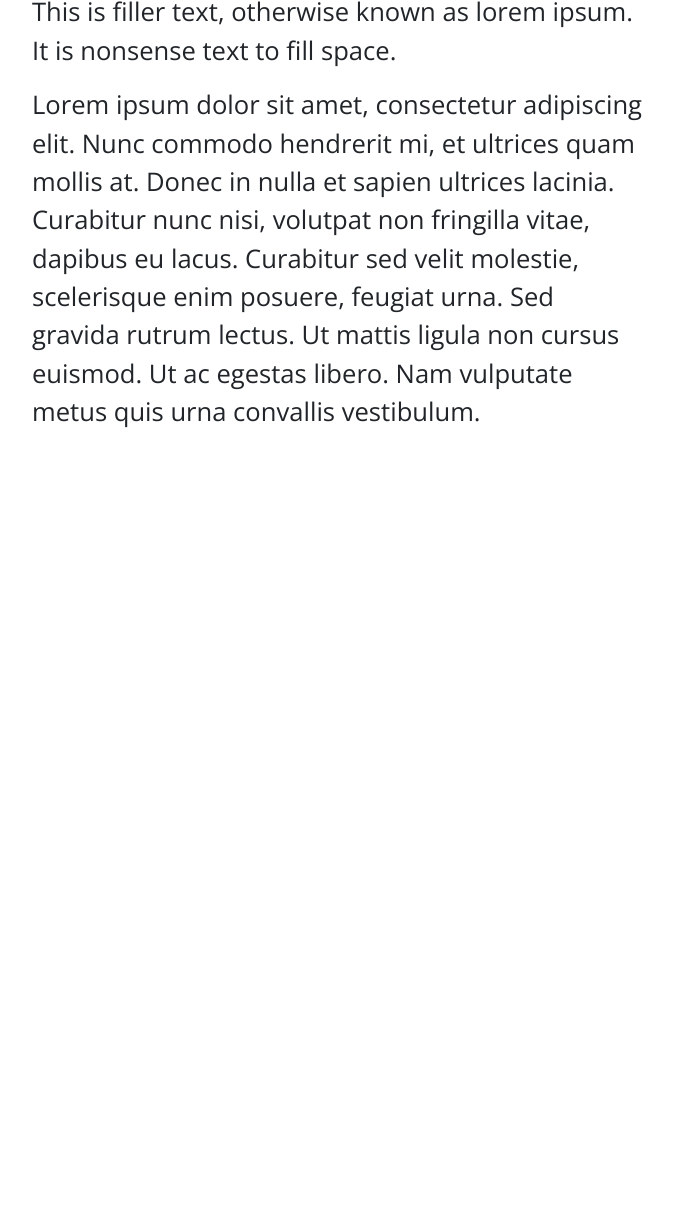
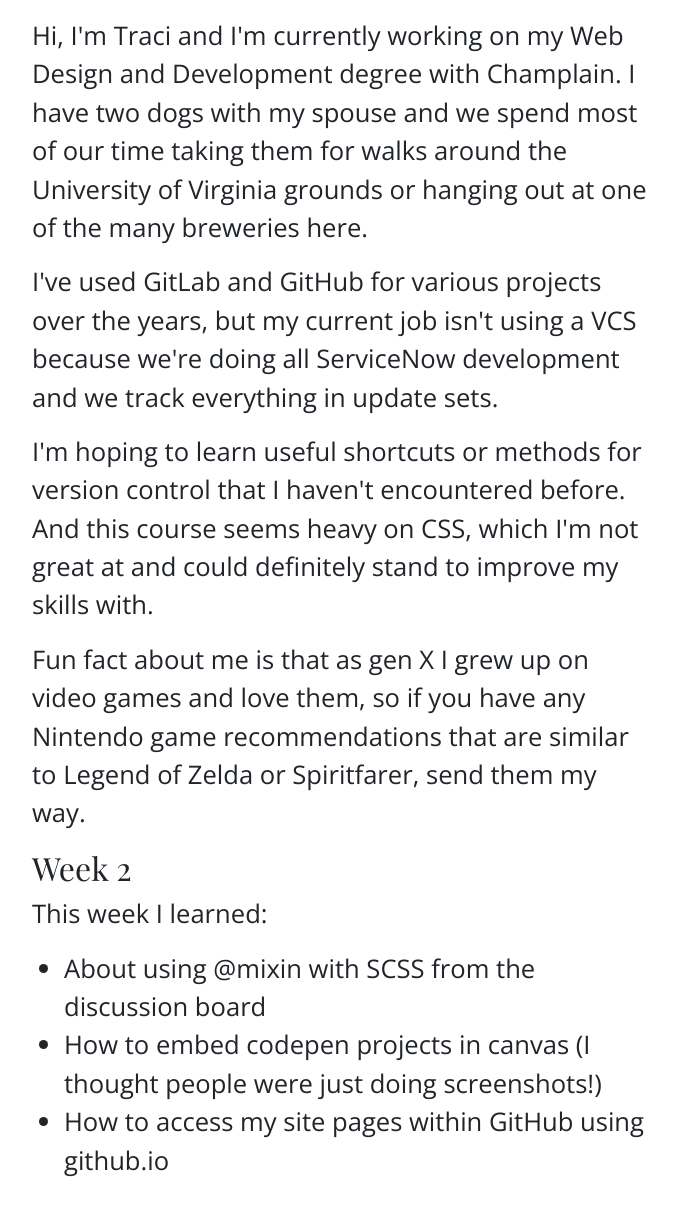
Before and after one commit to traci-walker-champlain/traci-walker-champlain.github.io, a plain HTML site: page index.html in a window 1280 px wide. Shown: the part 316-1532 px from the top of the page, without its empty margins (300-977 px from the left). Before the commit the page ends 800 px from the top, so only its background shows below. Drawn offline with nearby package versions, Linux system fonts and the light colour scheme.

Commit message:
Made changes to index, added dogs image

```diff
--- a/css/styles.css
+++ b/css/styles.css
@@ -19,7 +19,7 @@ main.container-fluid {
     width: 50%;
 }
 
-p {
+p, li {
     font-family: 'Open Sans', sans-serif;
     font-size: 1.6rem;
 }
--- a/index.html
+++ b/index.html
@@ -33,7 +33,7 @@
   <div class="container home_2col">
     <div class="row">
       <div class="col">
-        <img src="images/house.jpg" class="rounded d-block dibley" alt="...">
+        <img src="images/dogs.jpg" class="rounded d-block dibley" alt="Photo of two small dogs lying on a patio together">
       </div>
       <div class="col">
         <h1>Traci Walker: WEBD-225</h1>
@@ -41,8 +41,20 @@
     </div>
   </div><!--end 2col-->
 
-  <p>This is filler text, otherwise known as lorem ipsum. It is nonsense text to fill space.</p>
-  <p> Lorem ipsum dolor sit amet, consectetur adipiscing elit. Nunc commodo hendrerit mi, et ultrices quam mollis at. Donec in nulla et sapien ultrices lacinia. Curabitur nunc nisi, volutpat non fringilla vitae, dapibus eu lacus. Curabitur sed velit molestie, scelerisque enim posuere, feugiat urna. Sed gravida rutrum lectus. Ut mattis ligula non cursus euismod. Ut ac egestas libero. Nam vulputate metus quis urna convallis vestibulum.</p>
+  <p>Hi, I'm Traci and I'm currently working on my Web Design and Development degree with Champlain. I have two dogs with my spouse and we spend most of our time taking them for walks around the University of Virginia grounds or hanging out at one of the many breweries here.</p>
+  <p>I've used GitLab and GitHub for various projects over the years, but my current job isn't using a VCS because we're doing all ServiceNow development and we track everything in update sets.</p>
+  <p>I'm hoping to learn useful shortcuts or methods for version control that I haven't encountered before. And this course seems heavy on CSS, which I'm not great at and could definitely stand to improve my skills with.</p>
+  <p>Fun fact about me is that as gen X I grew up on video games and love them, so if you have any Nintendo game recommendations that are similar to Legend of Zelda or Spiritfarer, send them my way.</p>
+  <article>
+    <h2>Week 2</h2>
+    <p>This week I learned:
+      <ul>
+        <li>About using @mixin with SCSS from the discussion board</li>
+        <li>How to embed codepen projects in canvas (I thought people were just doing screenshots!)</li>
+        <li>How to access my site pages within GitHub using github.io</li>
+      </ul>
+    </p>
+  </article>
 </main><!-- /.container -->
 
 <!-- Bootstrap core JavaScript
```
Also changed, not shown: 1 other file.
